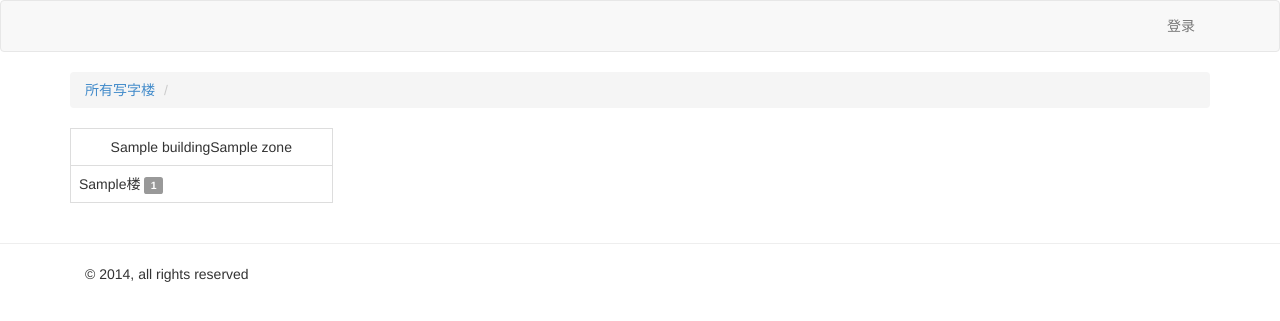
After one commit to kaporzhu/icebreak, a Django app: template buildings/templates/buildings/rooms_chart.html in a window 1280 px wide. The commit adds this page. Shown: the top 321 px of the page. Run offline with Django 3.2, Linux system fonts and the light colour scheme; the template is opened without the code that fills it: most values are stand-ins (such as "Sample title", 1, 10 or a date in 2020); parts of the project's set-up code (start-up, migrations or seed data) failed here and were passed over; some libraries are stand-ins or nearby versions.

Commit message:
Display the whole building in a table

```diff
--- a/buildings/templates/buildings/building_list.html
+++ b/buildings/templates/buildings/building_list.html
@@ -35,6 +35,7 @@
                                         <span>{{ zone.name }}: {{ zone.floors }}层</span>
                                         <a href="{% url 'buildings:update_zone' building_pk=object.id pk=zone.id %}">修改</a>
                                         <a href="{% url 'buildings:room_list' building_pk=object.id zone_pk=zone.id %}">查看办公室</a>
+                                        <a href="{% url 'buildings:rooms_chart' building_pk=object.id zone_pk=zone.id %}">查看结构图</a>
                                     </li>
                                     {% endfor %}
                                 </ul>
@@ -42,6 +43,7 @@
                             {% else %}
                                 <span>独栋: {{ object.floors }}楼</span>
                                 <a href="{% url 'buildings:room_list' building_pk=object.id %}">查看办公室</a>
+                                <a href="{% url 'buildings:rooms_chart' building_pk=object.id %}">查看结构图</a>
                             {% endif %}
                         </td>
                         <td><a href="{% url 'buildings:update' pk=object.id %}">修改</a></td>
--- /dev/null
+++ b/buildings/templates/buildings/rooms_chart.html
@@ -0,0 +1,37 @@
+{% extends "page.html" %}
+{% load handsome_template_tags %}
+
+{% block title %}写字楼结构{% endblock %}
+
+{% block content %}
+<div class="container">
+    <div class="row">
+        <div class="col-md-12">
+            <ol class="breadcrumb">
+                <li><a href="{% url 'buildings:list' %}">所有写字楼</a></li>
+                <li class="active"></li>
+            </ol>
+        </div>
+    </div>
+
+    <div class="row">
+        <div class="col-md-3">
+            <table class="table table-bordered">
+                <tr>
+                    <td class="text-center">{{ building }}{{ zone }}</td>
+                </tr>
+                {% for item in floor_rooms %}
+                    <tr>
+                        <td>
+                            <span>{{ item.0 }}楼</span>
+                            {% for room in item.1 %}
+                            <span class="label label-default">{{ room.number }}</span>
+                            {% endfor %}
+                        </td>
+                    </tr>
+                {% endfor %}
+            </table>
+        </div>
+    </div>
+</div>
+{% endblock %}
--- a/buildings/urls.py
+++ b/buildings/urls.py
@@ -4,7 +4,7 @@ from django.conf.urls import patterns, url
 from .views import(
     CreateBuildingView, UpdateBuildingView, BuildingListView, CreateZoneView,
     UpdateZoneView, CreateRoomView, UpdateRoomView, DeleteRoomView,
-    RoomListView
+    RoomListView, RoomsChartView
 )
 
 
@@ -27,4 +27,7 @@ urlpatterns = patterns(
         UpdateRoomView.as_view(), name='update_room'),
     url(r'^(?P<building_pk>\d+)/(?:zones/(?P<zone_pk>\d+)/)?rooms/delete/(?P<pk>\d+)/$',  # noqa
         DeleteRoomView.as_view(), name='delete_room'),
+
+    url(r'^(?P<building_pk>\d+)/(?:zones/(?P<zone_pk>\d+)/)?rooms/chart/$',
+        RoomsChartView.as_view(), name='rooms_chart'),
 )
--- a/icebreak/settings.py
+++ b/icebreak/settings.py
@@ -90,6 +90,12 @@ USE_L10N = False
 
 USE_TZ = False
 
+CACHES = {
+    'default': {
+        'BACKEND': 'django.core.cache.backends.memcached.MemcachedCache',
+        'LOCATION': '127.0.0.1:11211',
+    }
+}
 
 # Static files (CSS, JavaScript, Images)
 # https://docs.djangoproject.com/en/1.6/howto/static-files/
```
Also changed, not shown: buildings/views.py (+30 -0 lines), 1 other file.
